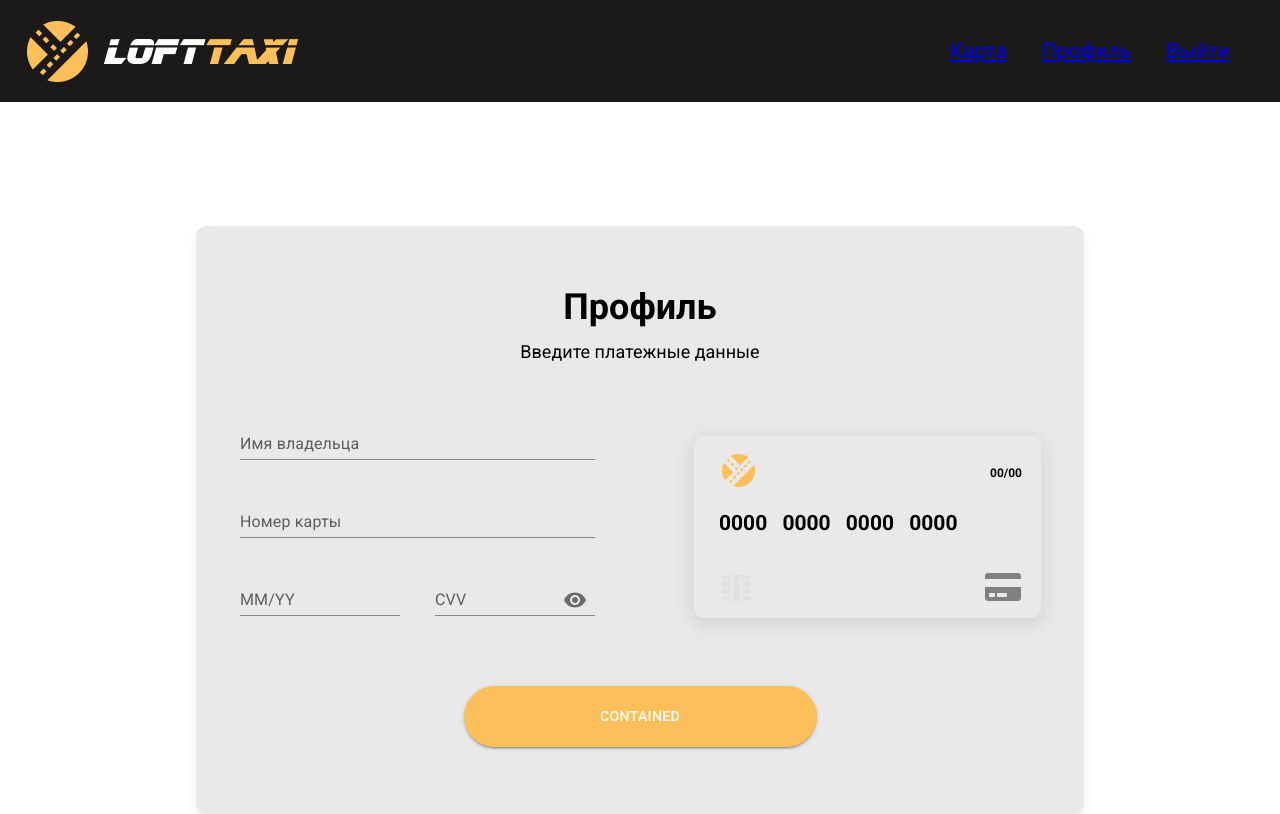
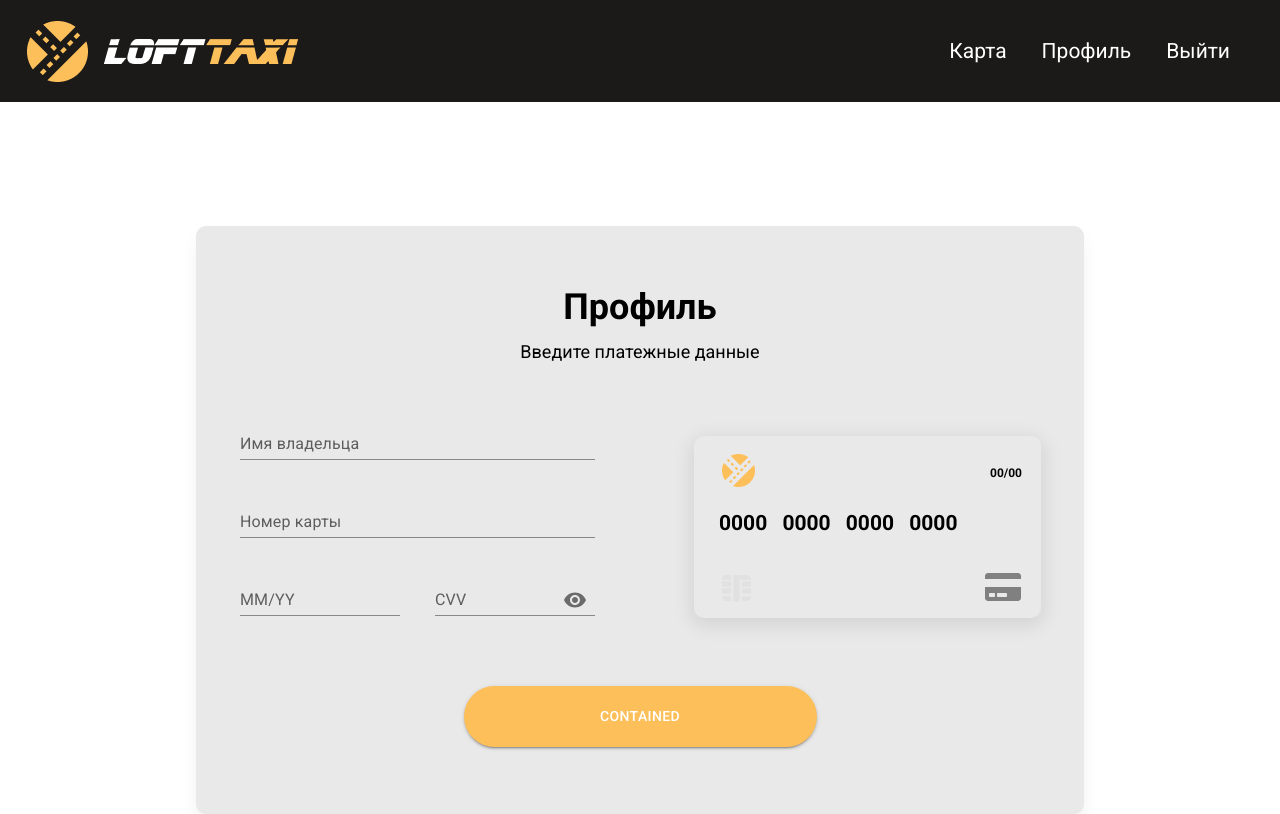
Before and after one commit to shatrovEgor/react_taxi, a React (Create React App) app: page /profile in a window 1280 px wide. Built offline with nearby package versions, Linux system fonts and the light colour scheme.

Commit message:
full worked route

```diff
--- a/src/components/Header.jsx
+++ b/src/components/Header.jsx
@@ -1,20 +1,30 @@
 import React from "react";
 import "../styles/Header.css";
 import { Link } from "react-router-dom";
+import { useNavigate } from 'react-router';
 
-class Header extends React.Component {
-    render() {
+const Header = () => {
+    let navigate = useNavigate();
+    function hadleClick() {
+        navigate('/map')
+    }
+    function hadleClickProfile() {
+        navigate('/profile')
+    }
+    function hadleClickLogin() {
+        navigate('/')
+    }
+
         return (
                 <div className="header">
                     <img src="/images/logo.png" alt="" className="img"/>
                     <div className="btn-bar">
-                        <button className="btn"><Link to="/map">Карта</Link></button>
-                        <button className="btn" ><Link to="/profile">Профиль</Link></button>
-                        <button className="btn" ><Link to="/">Выйти</Link></button>
+                        <button className="btn" onClick={hadleClick}>Карта</button>
+                        <button className="btn" onClick={hadleClickProfile}>Профиль</button>
+                        <button className="btn" onClick={hadleClickLogin}>Выйти</button>
                     </div>
                 </div>
         )
-    }
 }
 
 export default Header;
--- a/src/pages/LoginPage.jsx
+++ b/src/pages/LoginPage.jsx
@@ -1,5 +1,4 @@
 import React from "react";
-import { Link } from "react-router-dom";
 import "../styles/LoginPage.css";
 import Map from "../components/Map"
 import Login from "../components/Login";
```
